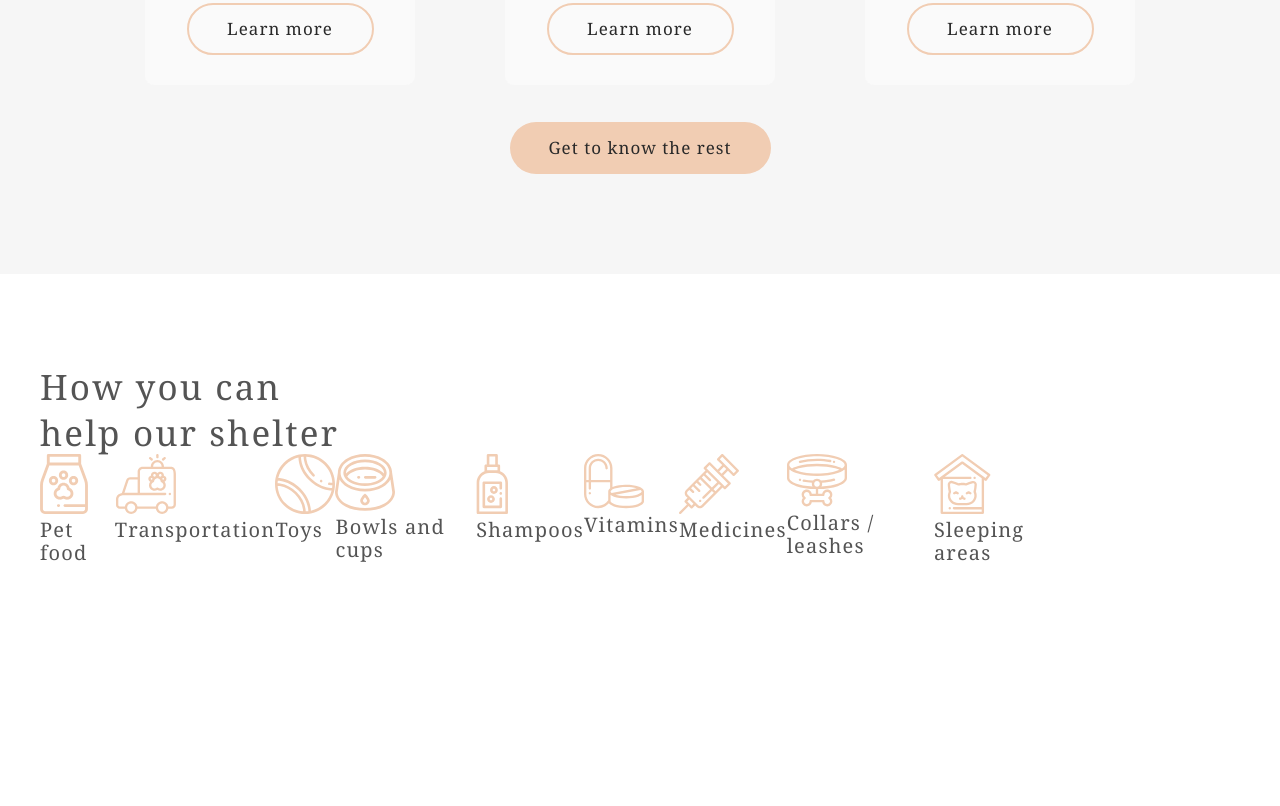
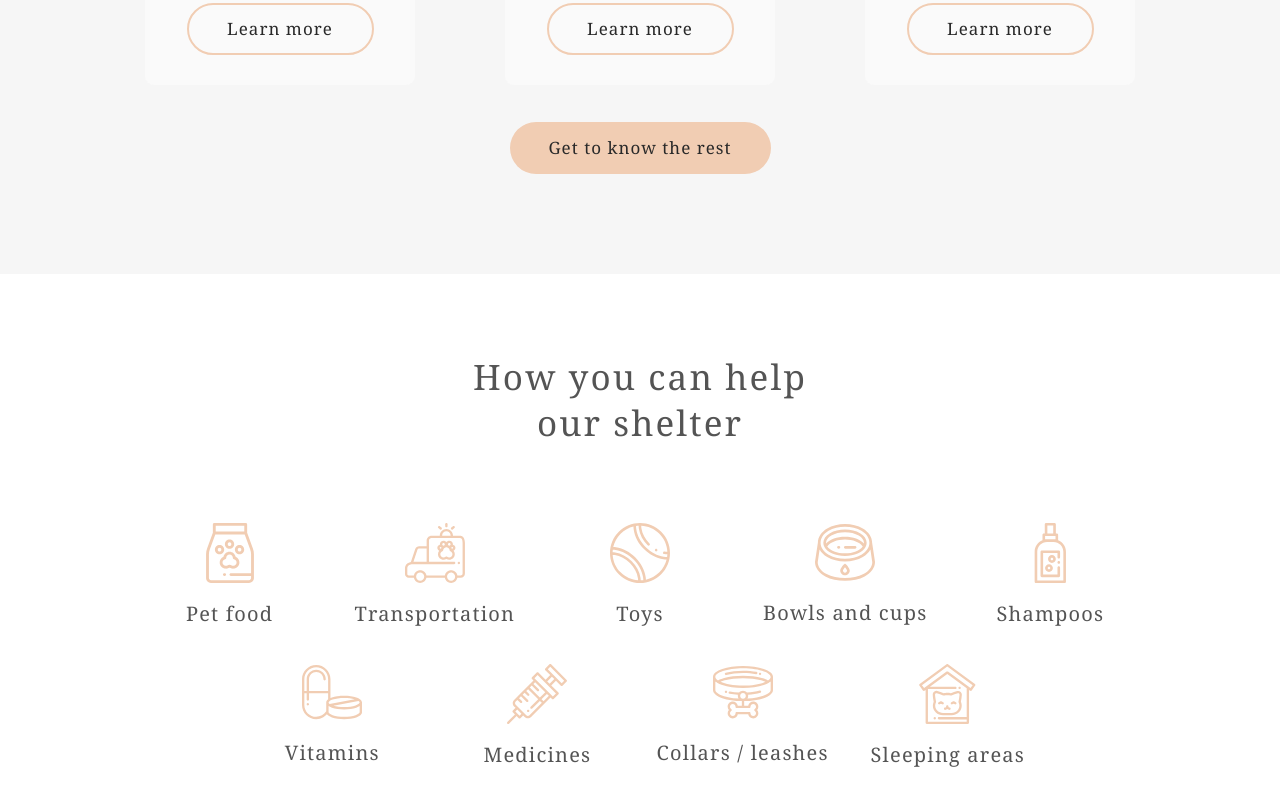
Before and after one commit to yulya-radevich/Cozy-House, a website: page index.html in a window 1280 px wide. Shown: the part 2099-2905 px from the top of the page. Drawn offline with Linux system fonts and the light colour scheme.

Commit message:
feat: add base structure

```diff
--- a/src/scss/_vars.scss
+++ b/src/scss/_vars.scss
@@ -29,7 +29,7 @@ $ls-text: 0.06em;
 }
 
 %primary-button-filled{
-  background-color: $color-link;
+  background-color: $color-link-hover;
   border: none;
 }
 
--- a/src/scss/style.scss
+++ b/src/scss/style.scss
@@ -255,40 +255,56 @@ body {
   .help-shelter__container{
     width: 100%;
     height: 611px;
-    background-color: $color-whit;
+    background-color: $color-white;
     display: flex;
-    align-items: center;
+    align-items: flex-end;
     justify-content: center;
 
     .help-shelter__container-information{
       width: 1200px;
       height: 431px;
+      display: flex;
+      flex-direction: column;
+      align-items: center;
+      justify-content: space-between;
+      margin-bottom: 100px;
 
       .help-shelter__title{
         font-family: $georgia-ff;
         font-style: normal;
         font-weight: 400;
-        font-size: $fs-grey-title;
+        font-size: $fz-title-grey;
         line-height: 130%;
         letter-spacing: $ls-text;
-        color: $color-grey-title;
-        width: 308px;
+        color: $color-title-grey;
+        width: 346px;
         height: 90px;
+        text-align: center;
       }
 
       .help-shelter__box{
         width: 1026px;
         height: 281px;
         display: flex;
+        justify-content: center;
+        flex-wrap: wrap;
+
+        .help-shelter__item{
+          flex-basis: 20%;
+          display: flex;
+          flex-direction: column;
+          align-items: center;
+          justify-content: space-evenly;
+        }
 
         .help-shelter__name{
           font-family: $georgia-ff;
           font-style: normal;
           font-weight: 400;
-          font-size: $fs-name-pets;
+          font-size: $fz-pets-name;
           line-height: 115%;
           letter-spacing: $ls-text;
-          color: $color-grey-title;
+          color: $color-title-grey;
         }
       }
     }
```
Also changed, not shown: public/style.css.
